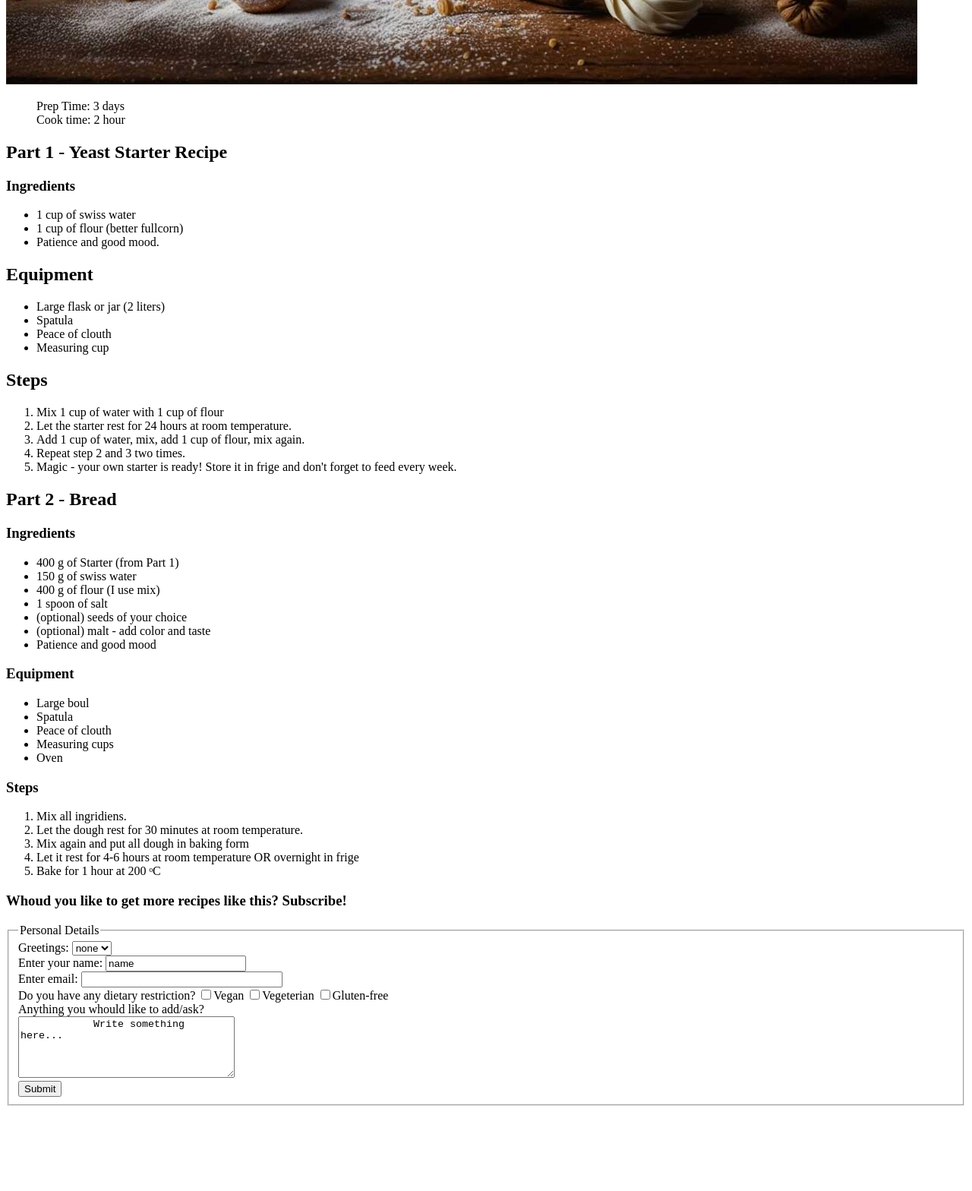
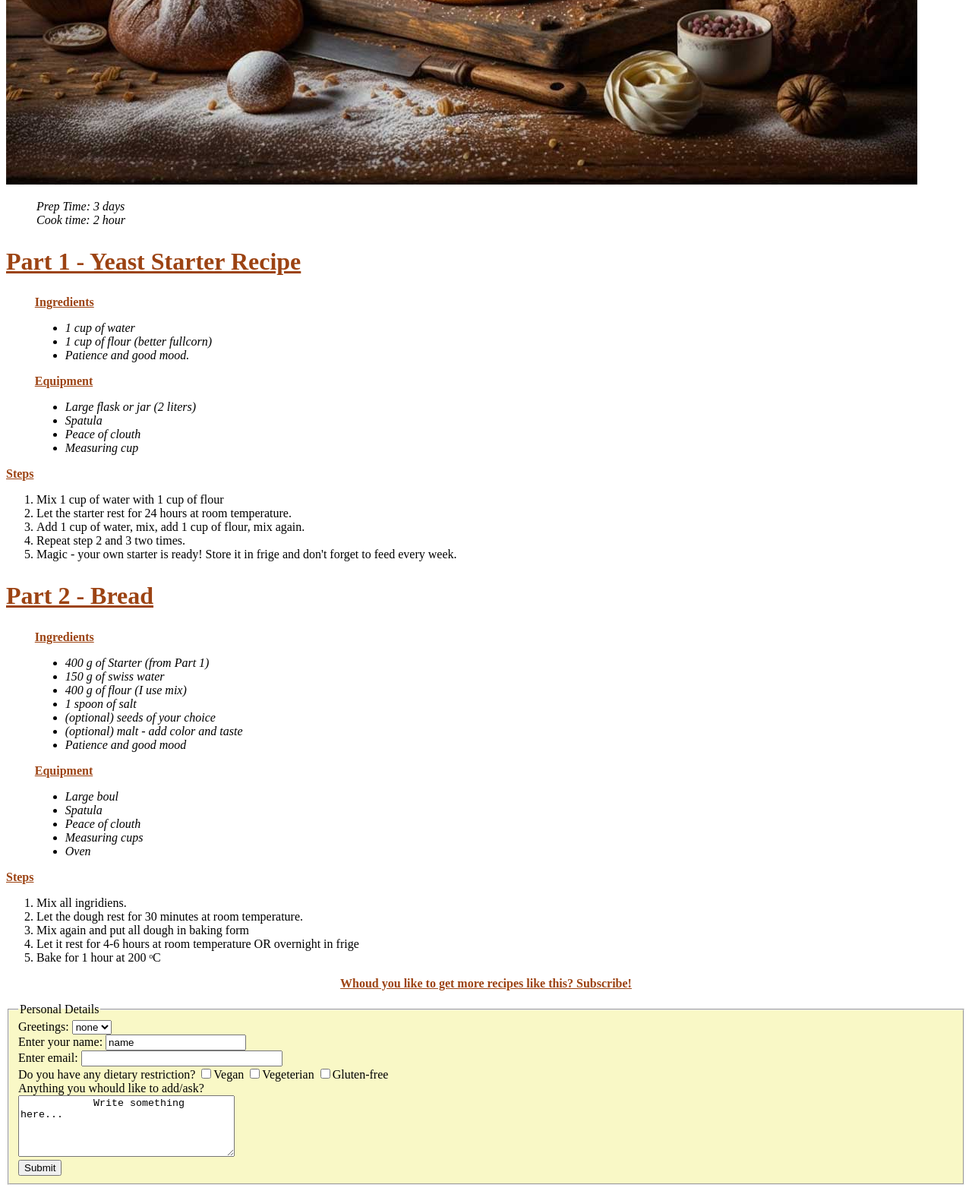
Before and after one commit to m007ko/recipe_bread, a plain HTML site: page bread/index.html in a window 1280 px wide. Shown: the part 714-2282 px from the top of the page at 76% size. Before the commit the page ends 2178 px from the top, so only its background shows below. Drawn offline with Linux system fonts and the light colour scheme.

Commit message:
added css

```diff
--- a/bread/index.html
+++ b/bread/index.html
@@ -2,16 +2,17 @@
 <html>
 <head>
   <title>Bread from scratch</title>
+  <link rel="stylesheet" type="text/css" href="/style.css" />
 </head>
 <body>
     <h1>Bread from scratch</h1>
 
-    <div itemscope itemtype="https://schema.org/Recipe">
+    <section id = "summary" itemscope itemtype="https://schema.org/Recipe">
         <span itemprop="name">Bread from scratch</span>
         By <span itemprop="author">Mariia Koliada</span>,
         <meta itemprop="datePublished" content="2024-10-08">Oct 8, 2024
         <img itemprop="image" src="image/bread.jpg"
-             alt="Bread"/> </div>
+             alt="Bread"/> </section>
 
 
 <ul style = "list-style-type: none;">
@@ -23,22 +24,26 @@
     <article>
         <h2>Part 1 - Yeast Starter Recipe</h2>
 
+        <section class = "ingredient">
         <h3>Ingredients</h3>
         <ul>
-            <li itemprop="recipeIngredient"> 1 cup of swiss water </li>
+            <li itemprop="recipeIngredient"> 1 cup of water </li>
             <li itemprop="recipeIngredient">1 cup of flour (better fullcorn)</li>
             <li itemprop="recipeIngredient">Patience and good mood.  </li>
         </ul>
+    </section>
 
-        <h2>Equipment</h2>
+      <section class ="equipment" >
+        <h3>Equipment</h3>
         <ul>
             <li>Large flask or jar (2 liters)</li>
             <li>Spatula</li>
             <li>Peace of clouth</li>
             <li>Measuring cup</li>
         </ul>
+     </section>
 
-        <h2>Steps</h2>
+        <h3>Steps</h3>
         <ol>
             <li itemprop="recipeInstructions"> Mix 1 cup of water with 1 cup of flour</li>
             <li itemprop="recipeInstructions">Let the starter rest for 24 hours at room temperature. </li>
@@ -49,7 +54,9 @@
     </article>
 
      <article>
-        <h2>Part 2 - Bread</h2>
+      <h2>Part 2 - Bread</h2>
+
+       <section class = "ingredient">
         <h3>Ingredients</h3>
         <ul>
             <li itemprop="recipeIngredient"> 400 g of Starter (from Part 1)</li>
@@ -60,7 +67,9 @@
             <li itemprop="recipeIngredient">(optional) malt - add color and taste </li>
             <li itemprop="recipeIngredient" >Patience and good mood</li>
         </ul>
+    </section>
 
+    <section class = "equipment">
         <h3>Equipment</h3>
         <ul>
             <li>Large boul</li>
@@ -69,6 +78,7 @@
             <li>Measuring cups</li>
             <li>Oven</li>
         </ul>
+    </section>
 
         <h3>Steps</h3>
         <ol>
@@ -80,7 +90,7 @@
         </ol>
      </article>
 
-    <h3> Whoud you like to get more recipes like this? Subscribe! </h3>
+    <h3 id = "callToAction"> Whoud you like to get more recipes like this? Subscribe! </h3>
     <form>
         <fieldset>
             <legend>Personal Details</legend>
--- /dev/null
+++ b/bread/style.css
@@ -0,0 +1,53 @@
+body {
+    color: black;
+}
+
+#summary {
+    font-style: italic;
+}
+
+h1, h2, h3, #callToAction {
+    color: rgb(156, 67, 19);
+    text-decoration: underline;
+}
+
+ h1 {
+    font-size: 3em;
+    border: 2px double #A4822C;
+    text-shadow: 2px 2px 2px #1C6EA4;
+    text-align: center;
+    height: 3em;
+
+}
+
+h2 {
+    font-size: 2em;
+}
+
+h3 {
+    font-size: 1em;
+}
+
+/*article {
+    border: 2px double #A4822C;
+} */
+
+ul {
+    font-style: italic;
+}
+
+#callToAction {
+ text-align: center;
+}
+
+.equipment, .ingredient {
+    padding-left: 1cm;
+}
+
+form {
+    margin: auto;
+}
+
+fieldset {
+    background-color: rgba(249, 247, 191, 0.879);
+}
```
Also changed, not shown: 7 other files.
